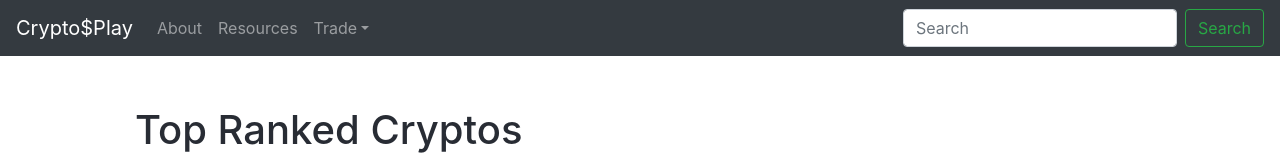
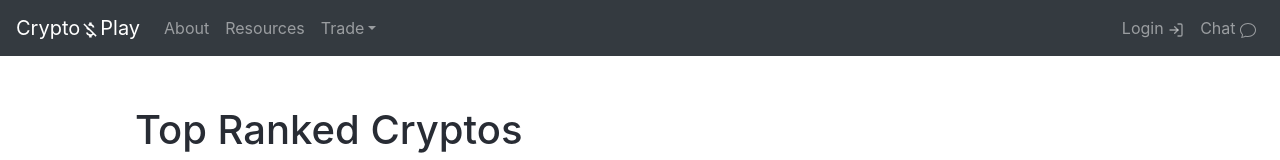
Before and after one commit to Blondish/CryptoAppWithHooks, a React (Create React App) app: page / in a window 1280 px wide. Shown: the top 160 px of the page. Built offline with nearby package versions, Linux system fonts and the light colour scheme; no server answers.

Commit message:
stats tab

```diff
--- a/src/App.css
+++ b/src/App.css
@@ -98,6 +98,12 @@
     margin-top: 2rem
   }
 
+  /* Stats Tab*/
+  .stats  {
+    margin: 3rem auto;
+    text-align: center
+  }
+
   .price-overview-content {
     display: flex;
     justify-content: space-between;
--- a/src/Components/Navigation.js
+++ b/src/Components/Navigation.js
@@ -1,16 +1,16 @@
 import React from "react";
 import Navbar from "react-bootstrap/Navbar";
 import Nav from "react-bootstrap/Nav";
-import Form from "react-bootstrap/Form";
-import FormControl from "react-bootstrap/FormControl";
-import Button from "react-bootstrap/Button";
 import { NavDropdown } from "react-bootstrap";
+import { MdMoneyOff } from "react-icons/md"
+import { FiLogIn } from "react-icons/fi"
+import { BsChat } from "react-icons/bs"
 
 export default function Navigation() {
     return (
         <div>
             <Navbar bg="dark" expand="lg" variant="dark">
-                <Navbar.Brand href="/">Crypto$Play</Navbar.Brand>
+                <Navbar.Brand href="/">Crypto{<MdMoneyOff />}Play</Navbar.Brand>
                 <Navbar.Toggle aria-controls="basic-navbar-nav" />
                 <Navbar.Collapse id="basic-navbar-nav">
                     <Nav className="mr-auto">
@@ -26,14 +26,10 @@
                             <NavDropdown.Item href="#action/3.4">Chat</NavDropdown.Item>
                         </NavDropdown>
                     </Nav>
-                    <Form inline>
-                        <FormControl
-                            type="text"
-                            placeholder="Search"
-                            className="mr-sm-2"
-                        />
-                        <Button variant="outline-success">Search</Button>
-                    </Form>
+                    <Nav>
+                        <Nav.Link href="/login">Login  <FiLogIn /></Nav.Link>
+                        <Nav.Link href="/chat">Chat  <BsChat /></Nav.Link>
+                    </Nav>
                 </Navbar.Collapse>
             </Navbar>
         </div>
--- a/src/Components/Tabs.js
+++ b/src/Components/Tabs.js
@@ -3,6 +3,7 @@
 import Description from '../Components/descriptionTab';
 import Tabs from 'react-bootstrap/Tabs'
 import Tab from 'react-bootstrap/Tab'
+import StatsTab from './../StatsTab';
 
 export default function ControlledTabs({ oneCrypto, props, pageId }) {
     const [key, setKey] = React.useState('chart');
@@ -19,8 +20,8 @@
             <Tab eventKey="desc" title="Description">
                 <Description oneCrypto={oneCrypto} pageId={pageId} />
             </Tab>
-            <Tab eventKey="nexttab" title="Next Tab">
-                <h1 className="container">I am Next Tab</h1>
+            <Tab eventKey="statstab" title="Stats Tab">
+                <StatsTab oneCrypto={oneCrypto} props={props} pageId={pageId} />
             </Tab>
         </Tabs>
     );
--- a/src/Components/descriptionTab.js
+++ b/src/Components/descriptionTab.js
@@ -1,7 +1,7 @@
 import React from "react"
 
 export default function Description({ oneCrypto, pageId }) {
-    console.log(oneCrypto)
+
 
     return <>
         <section className="container">
@@ -15,7 +15,10 @@
                     <li><a href={oneCrypto[pageId].urls.twitter[0]}>{oneCrypto[pageId].urls.twitter[0]}</a></li>
                     <li><a href={oneCrypto[pageId].urls.explorer[0]}>{oneCrypto[pageId].urls.explorer[0]}</a></li>
                     <li><a href={oneCrypto[pageId].urls.reddit[0]}>{oneCrypto[pageId].urls.reddit[0]}</a></li>
-
+                    <li><a href={oneCrypto[pageId].urls.source_code[0]}>{oneCrypto[pageId].urls.source_code[0]}</a></li>
+                    <li><a href={oneCrypto[pageId].urls.message_board[0]}>{oneCrypto[pageId].urls.message_board[0]}</a></li>
+                    <li><a href={oneCrypto[pageId].urls.chat[0]}>{oneCrypto[pageId].urls.chat[0]}</a></li>
+                    <li><a href={oneCrypto[pageId].urls.technical_doc[0]}>{oneCrypto[pageId].urls.technical_doc[0]}</a></li>
                 </ul>
             </div>
         </section>
--- /dev/null
+++ b/src/StatsTab.js
@@ -0,0 +1,41 @@
+import React from 'react';
+import { ImStatsBars } from "react-icons/im"
+import { Table } from 'react-bootstrap';
+
+export default function StatsTab(props, oneCrypto, pageId) {
+    console.log(pageId)
+
+    return <>
+        <div className="container">
+            <h4 className="stats">Statistics  <ImStatsBars /> </h4>
+
+            <Table hover>
+
+                <tbody>
+                    <tr>
+                        <td>Circulating Supply</td>
+                        <td>{props.props.circulating_supply}</td>
+                    </tr>
+                    <tr>
+                        <td>Number of Market Pairs</td>
+                        <td>{props.props.num_market_pairs}</td>
+                    </tr>
+                    <tr>
+                        <td>Date Added</td>
+                        <td>{props.props.date_added}</td>
+                    </tr>
+                    <tr>
+                        <td>CMC Rank</td>
+                        <td>{props.props.cmc_rank}</td>
+                    </tr>
+                    <tr>
+                        <td>Category</td>
+                        {/* <td>{oneCrypto[0].category}</td> */}
+                    </tr>
+                </tbody>
+            </Table>
+        </div>
+    </>
+
+
+}
--- a/src/pages/SingleCrypto.js
+++ b/src/pages/SingleCrypto.js
@@ -3,6 +3,7 @@
 import ControlledTabs from './../Components/Tabs';
 import { Link } from "react-router-dom"
 import Button from 'react-bootstrap/Button';
+import { FiSkipBack } from "react-icons/fi"
 
 export default function SingleCrypto({ ...props }) {
     const [loading, setLoading] = useState(false)
@@ -46,7 +47,7 @@
     } else {
 
         return <>
-            <Button variant="outline-dark" className="back-btn"><Link to="/">Back</Link></Button>
+            <Button variant="outline-dark" className="back-btn"><Link to="/"><FiSkipBack /></Link></Button>
             <section>
                 <div >
                     <img src={oneCrypto[pageId].logo} alt={oneCrypto[pageId].name} className="logo" />
```
